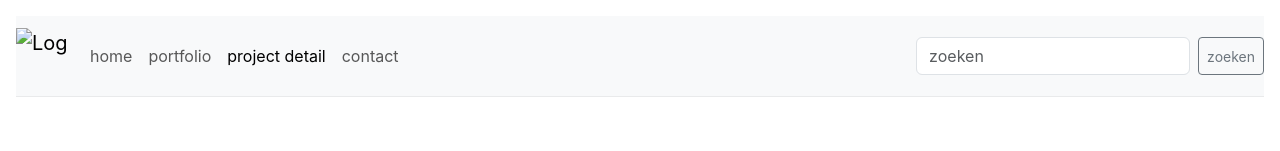
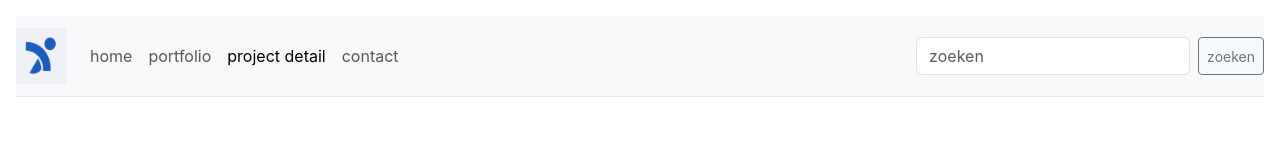
Before and after one commit to BertenVD/portfolio, a plain HTML site: page project.html in a window 1280 px wide. Shown: the top 151 px of the page. Drawn offline with nearby package versions, Linux system fonts and the light colour scheme; files that its build step writes are made by us from their sources; a web font is replaced by a local one.

Commit message:
Fix logo source path and add height attribute
Updated logo source path and added height attribute.

```diff
--- a/project.html
+++ b/project.html
@@ -20,7 +20,7 @@
   <!-- NAVBAR -->
   <nav class="navbar navbar-expand-md bg-light container-fluid">
     <a class="navbar-brand d-flex align-items-center" href="index.html">
-      <img src="../assets/images/logo.png" class="brand-logo" alt="Logo">
+      <img src="logo.png" class="brand-logo" alt="Logo" height="56">
       <span class="visually-hidden">Home</span>
     </a>
     <button class="navbar-toggler" type="button" data-bs-toggle="collapse" data-bs-target="#nav">
```
